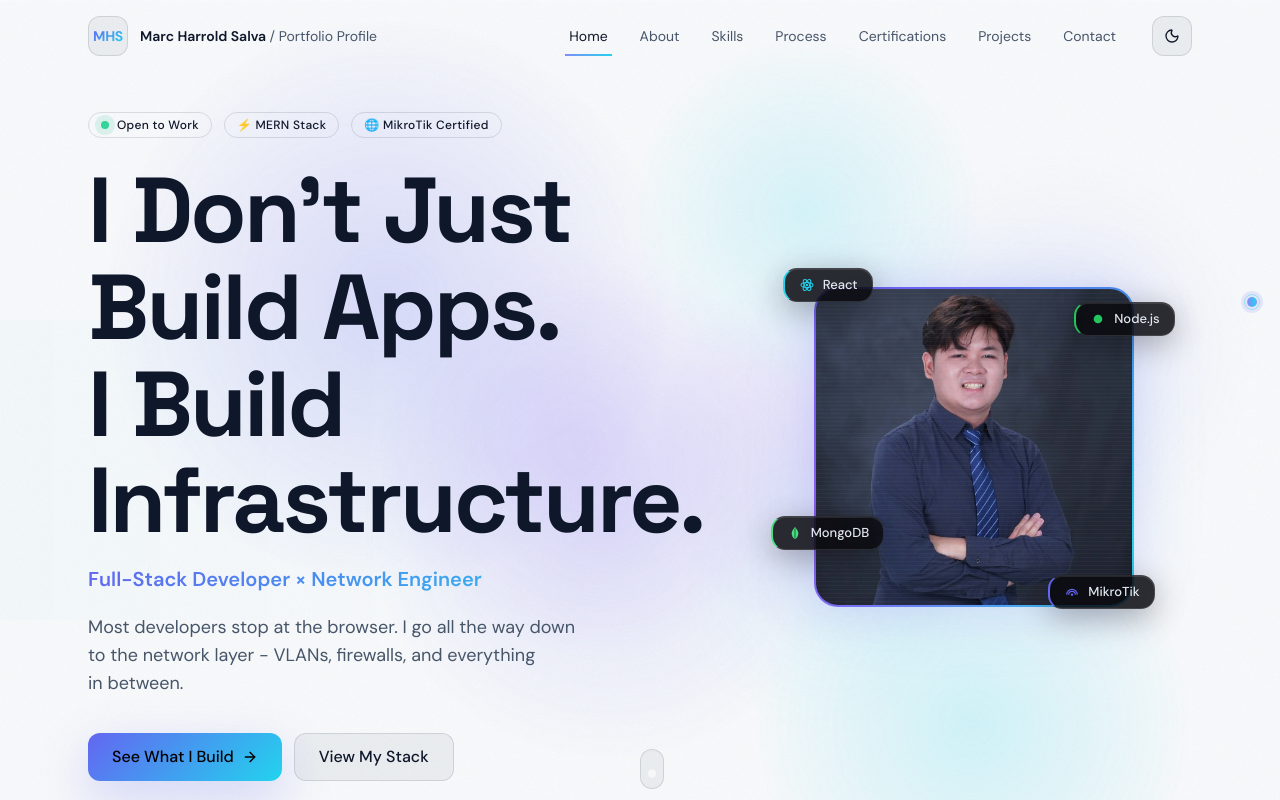
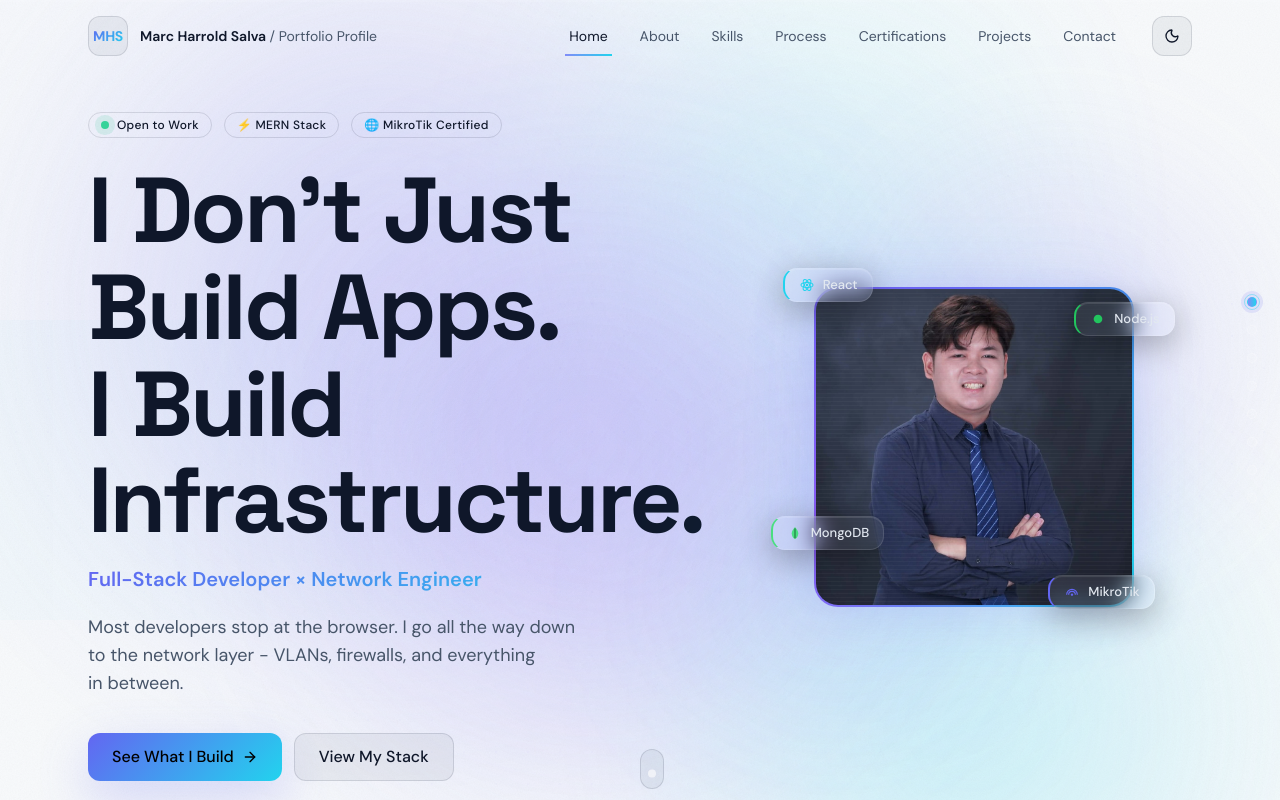
Before and after one commit to GoddRin/my-portfolio-project, a React (Vite) app: page /#/ in a window 1280 px wide. Shown: the top 800 px of the page. Built offline with nearby package versions, Linux system fonts and the light colour scheme.

Commit message:
revert: deep performance optimizations

```diff
--- a/src/components/sections/Skills.jsx
+++ b/src/components/sections/Skills.jsx
@@ -100,7 +100,7 @@ export function Skills() {
         {/* Marquee */}
         <div className="mt-14 overflow-hidden rounded-2xl border border-white/10 bg-white/5">
           <div className="py-4">
-            <div className="flex gap-6 whitespace-nowrap">
+            <div className="flex gap-6 whitespace-nowrap [mask-image:linear-gradient(to_right,transparent,black_10%,black_90%,transparent)]">
               <div className="flex w-max gap-6 animate-marquee-native will-change-transform">
                 {marqueeTech.concat(marqueeTech).map((t, i) => (
                   <span
@@ -112,7 +112,7 @@ export function Skills() {
                 ))}
               </div>
             </div>
-            <div className="mt-3 flex gap-6 whitespace-nowrap">
+            <div className="mt-3 flex gap-6 whitespace-nowrap [mask-image:linear-gradient(to_right,transparent,black_10%,black_90%,transparent)]">
               <div className="flex w-max gap-6 animate-marquee-reverse-native will-change-transform">
                 {marqueeTech.concat(marqueeTech).map((t, i) => (
                   <span
--- a/src/styles/animations.css
+++ b/src/styles/animations.css
@@ -194,6 +194,7 @@
 .hero-aura-circle {
   position: absolute;
   border-radius: 9999px;
+  filter: blur(60px);
   pointer-events: none;
   z-index: 0;
   will-change: transform;
@@ -204,7 +205,7 @@
   height: 400px;
   top: -84px;
   right: -70px;
-  background: radial-gradient(circle, rgba(99, 102, 241, 0.08) 0%, transparent 70%);
+  background: rgba(99, 102, 241, 0.08);
   animation: aura-rotate-cw 14s linear infinite;
 }
 
@@ -213,7 +214,8 @@
   height: 300px;
   left: -78px;
   bottom: -76px;
-  background: radial-gradient(circle, rgba(34, 211, 238, 0.06) 0%, transparent 70%);
+  background: rgba(34, 211, 238, 0.06);
+  filter: blur(80px);
   animation: aura-rotate-ccw 16s linear infinite;
 }
 
@@ -229,7 +231,8 @@
   color: #e2e8f0;
   border: 1px solid rgba(255, 255, 255, 0.12);
   border-left: 2px solid var(--accent);
-  background: rgba(10, 10, 15, 0.85);
+  background: rgba(255, 255, 255, 0.05);
+  backdrop-filter: blur(12px);
   box-shadow:
     0 8px 32px rgba(0, 0, 0, 0.3),
     inset 0 1px 0 rgba(255, 255, 255, 0.1);
@@ -469,7 +472,8 @@
   overflow: hidden;
   border-radius: 24px;
   padding: 32px 28px;
-  background: rgba(20, 20, 28, 0.95);
+  background: rgba(255, 255, 255, 0.03);
+  backdrop-filter: blur(20px) saturate(180%);
   border: 1px solid rgba(255, 255, 255, 0.07);
   cursor: default;
   transition: border-color 0.3s ease, box-shadow 0.3s ease;
--- a/src/styles/globals.css
+++ b/src/styles/globals.css
@@ -102,8 +102,9 @@ html:not(.dark) body::before {
 
 /* Glass utilities */
 .glass {
-  background: rgba(255, 255, 255, 0.08);
+  background: rgba(255, 255, 255, 0.06);
   border: 1px solid rgba(255, 255, 255, 0.10);
+  backdrop-filter: blur(14px);
 }
 
 html:not(.dark) .glass {
@@ -171,15 +172,16 @@ html:not(.dark) .bg-black\/20 {
 .bg-orb {
   position: absolute;
   border-radius: 9999px;
+  filter: blur(120px);
   will-change: transform;
 }
 
-.orb-1 { top: 8%; left: 13%; width: 540px; height: 540px; background: radial-gradient(circle, #6366f1 0%, transparent 70%); opacity: 0.32; animation: orb-float-1 10s ease-in-out infinite alternate; }
-.orb-2 { top: 58%; right: 8%; width: 460px; height: 460px; background: radial-gradient(circle, #22d3ee 0%, transparent 70%); opacity: 0.28; animation: orb-float-2 14s ease-in-out infinite alternate; }
-.orb-3 { top: 28%; left: 53%; width: 390px; height: 390px; background: radial-gradient(circle, #8b5cf6 0%, transparent 70%); opacity: 0.24; animation: orb-float-3 12s ease-in-out infinite alternate; }
-.orb-4 { bottom: 4%; left: 28%; width: 500px; height: 500px; background: radial-gradient(circle, #6366f1 0%, transparent 70%); opacity: 0.22; animation: orb-float-4 16s ease-in-out infinite alternate; }
-.orb-5 { top: 4%; right: 23%; width: 360px; height: 360px; background: radial-gradient(circle, #22d3ee 0%, transparent 70%); opacity: 0.24; animation: orb-float-5 11s ease-in-out infinite alternate; }
-.orb-6 { bottom: 18%; right: 38%; width: 420px; height: 420px; background: radial-gradient(circle, #8b5cf6 0%, transparent 70%); opacity: 0.2; animation: orb-float-6 13s ease-in-out infinite alternate; }
+.orb-1 { top: 8%; left: 13%; width: 540px; height: 540px; background: #6366f1; opacity: 0.32; animation: orb-float-1 10s ease-in-out infinite alternate; }
+.orb-2 { top: 58%; right: 8%; width: 460px; height: 460px; background: #22d3ee; opacity: 0.28; animation: orb-float-2 14s ease-in-out infinite alternate; }
+.orb-3 { top: 28%; left: 53%; width: 390px; height: 390px; background: #8b5cf6; opacity: 0.24; animation: orb-float-3 12s ease-in-out infinite alternate; }
+.orb-4 { bottom: 4%; left: 28%; width: 500px; height: 500px; background: #6366f1; opacity: 0.22; animation: orb-float-4 16s ease-in-out infinite alternate; }
+.orb-5 { top: 4%; right: 23%; width: 360px; height: 360px; background: #22d3ee; opacity: 0.24; animation: orb-float-5 11s ease-in-out infinite alternate; }
+.orb-6 { bottom: 18%; right: 38%; width: 420px; height: 420px; background: #8b5cf6; opacity: 0.2; animation: orb-float-6 13s ease-in-out infinite alternate; }
 
 .bg-particles {
   z-index: 1;
@@ -324,6 +326,7 @@ html:not(.dark) .systems-section .systems-mono-label {
 
   /* ── Extreme orb optimization ────────────────── */
   .bg-orb {
+    filter: blur(40px) !important; /* Huge reduction */
     opacity: 0.3 !important;
   }
 
```
